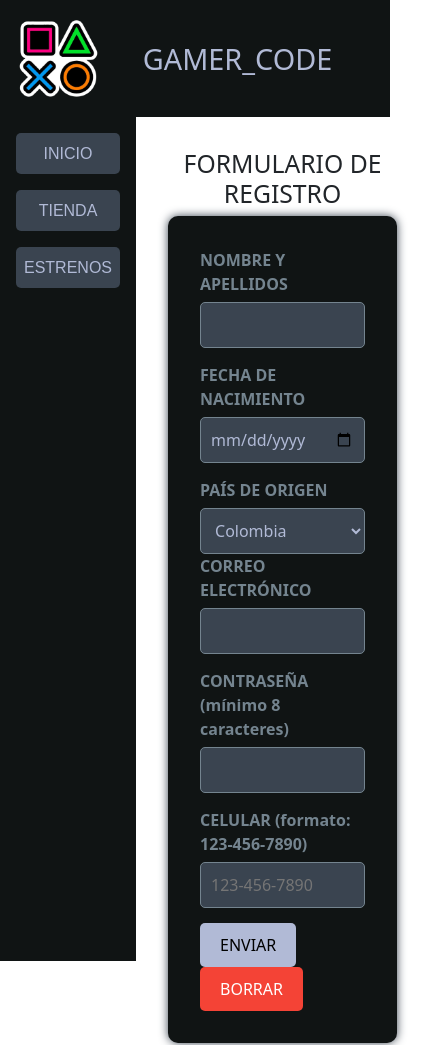
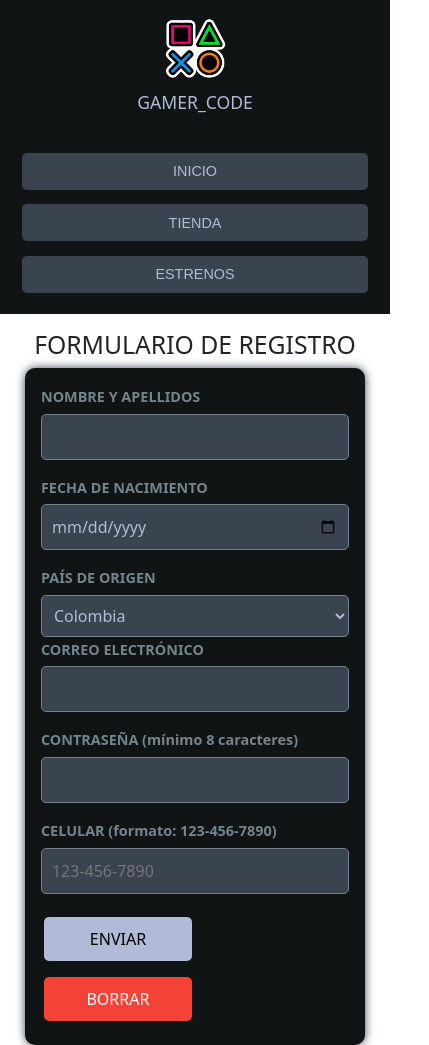
Before and after one commit to Shenao17/Game_code, a plain HTML site: page registro.html in a window 390 px wide. Shown: the top 1045 px of the page, 429 px wide, since content can reach past the window. Drawn offline with nearby package versions, Linux system fonts and the light colour scheme.

Commit message:
Correcion responsive y se añidio README

```diff
--- a/css/style.css
+++ b/css/style.css
@@ -370,3 +370,123 @@ iframe {
   border-radius: 16px;
   color: aquamarine;
 }
+
+@media (max-width: 992px) {
+  .sidebar {
+    width: 160px;
+    font-size: 0.9em;
+  }
+
+  .title {
+    font-size: 1.5em;
+  }
+
+  .proximos {
+    font-size: 2em;
+  }
+
+  .form-area {
+    padding: 1em;
+  }
+}
+
+/* ----- Pantallas pequeñas----- */
+@media (max-width: 768px) {
+  header.top-header {
+    flex-direction: column;
+    text-align: center;
+  }
+
+  .logo {
+    width: 65px;
+    margin-bottom: 0.5em;
+  }
+
+  .title {
+    font-size: 1.3em;
+  }
+
+  .main-content {
+    flex-direction: column;
+  }
+
+  .sidebar {
+    width: 100%;
+    height: auto;
+    display: flex;
+    flex-wrap: wrap;
+    justify-content: center;
+  }
+
+  .sidebar button {
+    width: 45%;
+    margin: 0.5em;
+  }
+
+  .content-area,
+  .form-area {
+    padding: 1em;
+  }
+
+  form {
+    padding: 1.5em;
+    width: 95%;
+  }
+
+  input[type="submit"],
+  input[type="reset"] {
+    width: 48%;
+    margin: 0.5em 1%;
+  }
+
+  .video-section {
+    margin: 2em auto;
+    width: 100%;
+  }
+
+  .video-container {
+    border-radius: 5px;
+  }
+
+  .buy-section select {
+    width: 100%;
+    margin-bottom: 1em;
+  }
+
+  .buy-button {
+    width: 100%;
+  }
+}
+
+/* ----- Extra pequeño (menos de 480px) ----- */
+@media (max-width: 480px) {
+  .sidebar button {
+    width: 100%;
+  }
+
+  .proximos {
+    font-size: 1.5em;
+  }
+
+  .title {
+    font-size: 1.1em;
+  }
+
+  form {
+    padding: 1em;
+  }
+
+  label {
+    font-size: 0.9em;
+  }
+
+  input,
+  select {
+    font-size: 0.9em;
+    padding: 8px;
+  }
+
+  iframe {
+    border-radius: 5px;
+  }
+}
```
Also changed, not shown: 1 other file.
